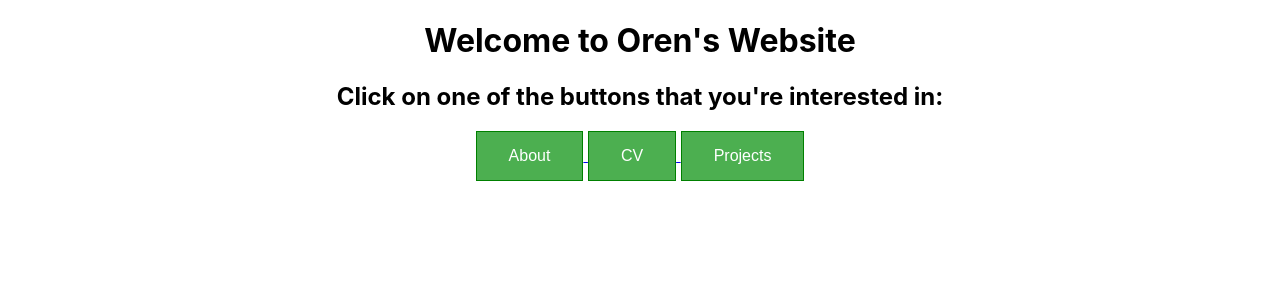
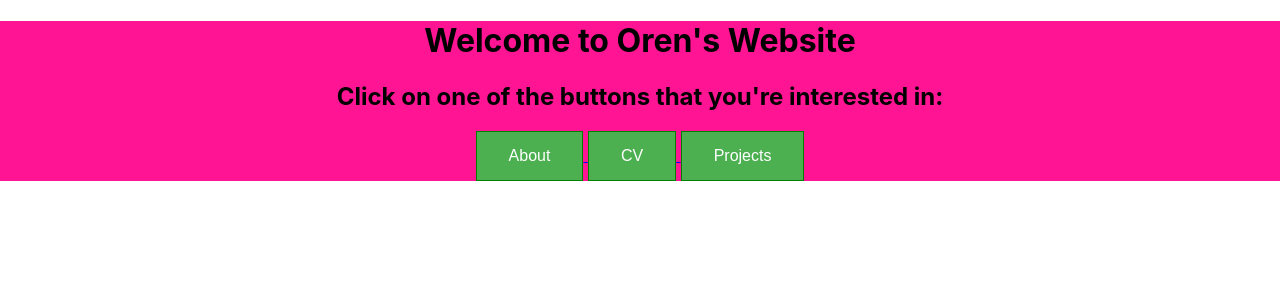
Before and after one commit to holtzmano/orens-website, a React (Create React App) app: page / in a window 1280 px wide. Shown: the top 300 px of the page. Built offline with nearby package versions, Linux system fonts and the light colour scheme.

Commit message:
pink background to check if the site updates

```diff
--- a/src/App.css
+++ b/src/App.css
@@ -14,3 +14,7 @@
     background-color: red;
     color: white;
 }
+
+.homepage {
+    background-color:deeppink;
+}
```
